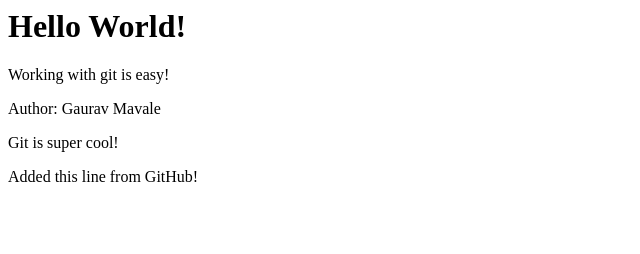
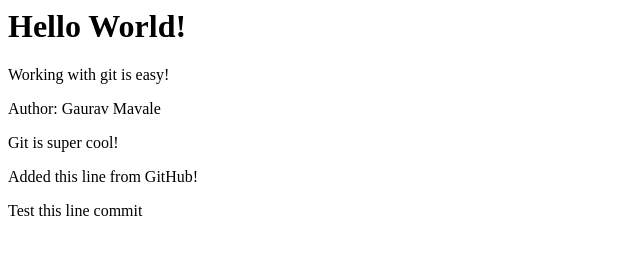
Before and after one commit to gamma007/git_github_masterclass, a plain HTML site: page index.html in a window 1280 px wide. Shown: the whole page, without its empty margins (0-640 px from the left). Drawn offline with Linux system fonts and the light colour scheme.

Commit message:
Add p for testing new commit.

```diff
--- a/index.html
+++ b/index.html
@@ -18,3 +18,5 @@
 
 <!-- Added this comment -->
 <!-- Added this comment too -->
+
+<p>Test this line commit</p>
```
